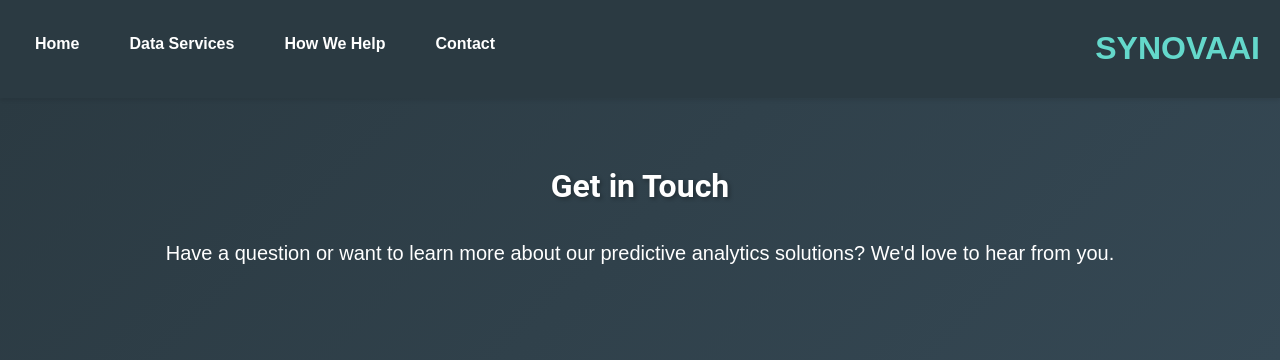
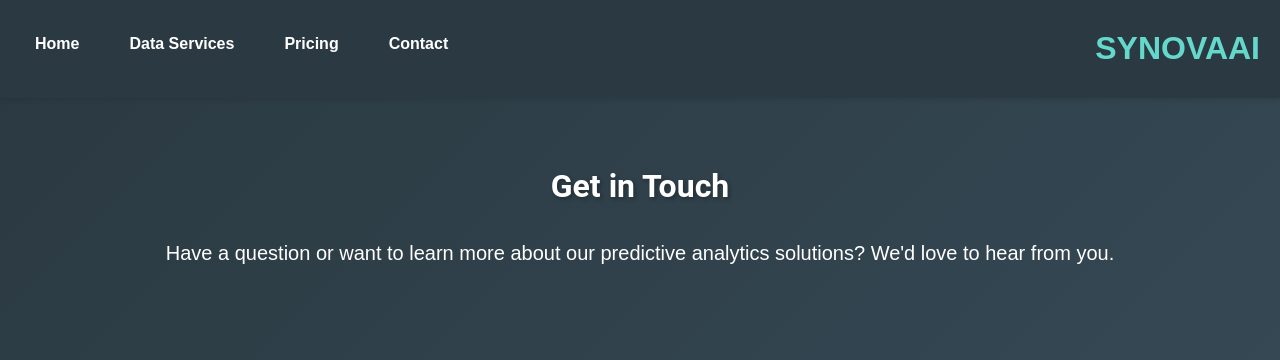
Before and after one commit to jslad2/sales-forecasting-platform, a Flask app: page /contact in a window 1280 px wide. Shown: the top 360 px of the page. Run offline with Flask 3, Linux system fonts and the light colour scheme.

Commit message:
remove how we and help

```diff
--- a/templates/contact.html
+++ b/templates/contact.html
@@ -20,9 +20,9 @@
         <nav>
             <ul>
                 <li><a href="{{ url_for('home') }}" aria-label="Home">Home</a></li>
-                <li><a href="{{ url_for('data_services') }}" aria-label="Data Services">Data Services</a></li>
-                <li><a href="{{ url_for('how_we_help') }}" aria-label="How We Help">How We Help</a></li>
-                <li><a href="{{ url_for('contact') }}" aria-label="Contact">Contact</a></li>
+                <li><a href="{{ url_for('data_services') }}">Data Services</a></li>
+                <li><a href="{{ url_for('pricing') }}">Pricing</a></li>
+                <li><a href="{{ url_for('contact') }}">Contact</a></li>
             </ul>
         </nav>
         <div class="logo">SYNOVAAI</div>
--- a/templates/data_services.html
+++ b/templates/data_services.html
@@ -20,9 +20,9 @@
         <nav>
             <ul>
                 <li><a href="{{ url_for('home') }}" aria-label="Home">Home</a></li>
-                <li><a href="{{ url_for('data_services') }}" aria-label="Data Services">Data Services</a></li>
-                <li><a href="{{ url_for('how_we_help') }}" aria-label="How We Help">How We Help</a></li>
-                <li><a href="{{ url_for('contact') }}" aria-label="Contact">Contact</a></li>
+                <li><a href="{{ url_for('data_services') }}">Data Services</a></li>
+                <li><a href="{{ url_for('pricing') }}">Pricing</a></li>
+                <li><a href="{{ url_for('contact') }}">Contact</a></li>
             </ul>
         </nav>
         <div class="logo">SYNOVAAI</div>
--- a/templates/index.html
+++ b/templates/index.html
@@ -22,7 +22,6 @@
         <nav>
             <ul>
                 <li><a href="{{ url_for('data_services') }}">Data Services</a></li>
-                <li><a href="{{ url_for('how_we_help') }}">How We Help</a></li>
                 <li><a href="{{ url_for('pricing') }}">Pricing</a></li>
                 <li><a href="{{ url_for('contact') }}">Contact</a></li>
             </ul>
```
Also changed, not shown: api/index.py (+7 -6 lines).
